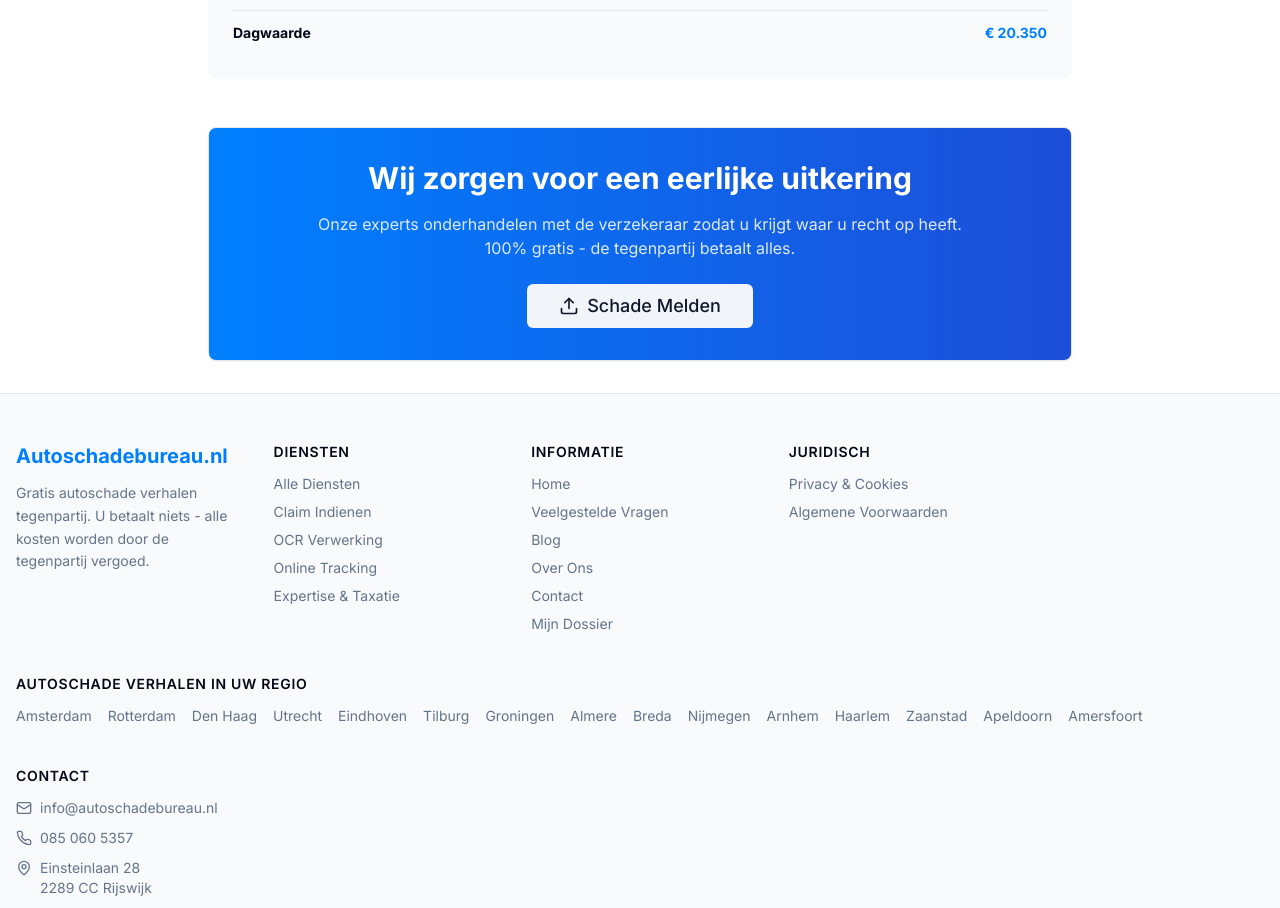
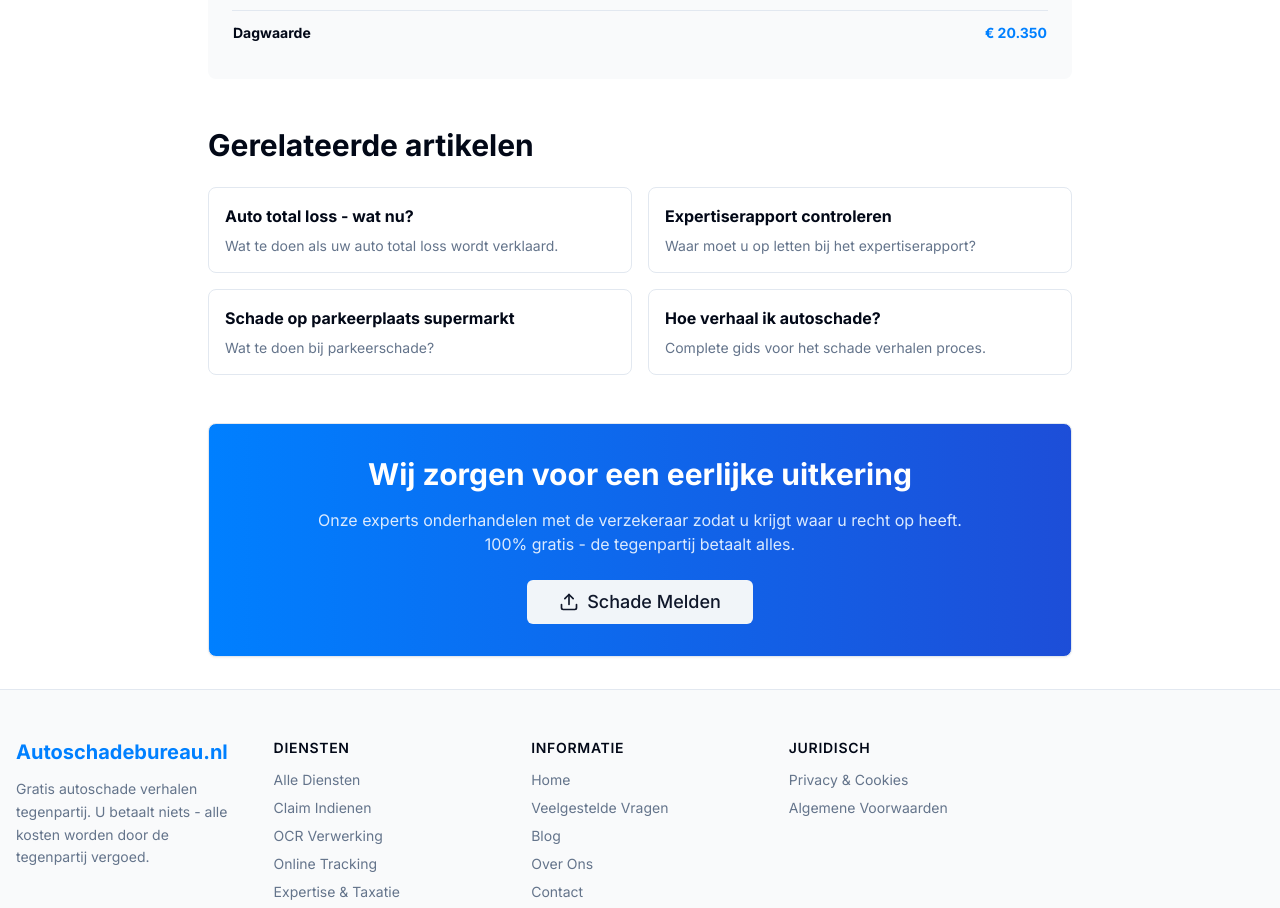
Before and after one commit to Championne/Gratisschadeverhalen.nl, a Next.js app: page /blog/dagwaarde-auto-berekenen in a window 1280 px wide. Shown: the part 2661-3569 px from the top of the page. Built offline with nearby package versions, Linux system fonts and the light colour scheme; no server answers.

Commit message:
Phase 2: Internal linking + structured data improvements

```diff
--- a/app/blog/autoschade-door-fietser/page.tsx
+++ b/app/blog/autoschade-door-fietser/page.tsx
@@ -198,6 +198,28 @@ export default function BlogPost() {
             </p>
           </section>
 
+          <section className="mb-12">
+            <h2 className="text-3xl font-bold mb-6">Gerelateerde artikelen</h2>
+            <div className="grid md:grid-cols-2 gap-4">
+              <Link href="/blog/schade-openstaand-portier" className="block p-4 border rounded-lg hover:border-primary transition-colors">
+                <h4 className="font-bold mb-2">Schade door openstaand portier</h4>
+                <p className="text-sm text-muted-foreground">Wie is aansprakelijk bij portierschade?</p>
+              </Link>
+              <Link href="/blog/schade-parkeerplaats-supermarkt" className="block p-4 border rounded-lg hover:border-primary transition-colors">
+                <h4 className="font-bold mb-2">Schade op parkeerplaats supermarkt</h4>
+                <p className="text-sm text-muted-foreground">Wat te doen bij parkeerschade en wie is aansprakelijk?</p>
+              </Link>
+              <Link href="/blog/wat-te-doen-na-ongeval" className="block p-4 border rounded-lg hover:border-primary transition-colors">
+                <h4 className="font-bold mb-2">Wat te doen na een ongeval?</h4>
+                <p className="text-sm text-muted-foreground">Checklist met alle stappen die u moet nemen.</p>
+              </Link>
+              <Link href="/blog/wa-verzekering-tegenpartij-claimen" className="block p-4 border rounded-lg hover:border-primary transition-colors">
+                <h4 className="font-bold mb-2">WA-verzekering tegenpartij claimen</h4>
+                <p className="text-sm text-muted-foreground">Hoe claimt u schade bij de verzekeraar van de ander?</p>
+              </Link>
+            </div>
+          </section>
+
         </div>
 
         <Card className="bg-gradient-to-r from-primary to-blue-700 text-white mt-12">
--- a/app/blog/dagwaarde-auto-berekenen/page.tsx
+++ b/app/blog/dagwaarde-auto-berekenen/page.tsx
@@ -224,6 +224,28 @@ export default function BlogPost() {
             </div>
           </section>
 
+          <section className="mb-12">
+            <h2 className="text-3xl font-bold mb-6">Gerelateerde artikelen</h2>
+            <div className="grid md:grid-cols-2 gap-4">
+              <Link href="/blog/auto-total-loss-wat-nu" className="block p-4 border rounded-lg hover:border-primary transition-colors">
+                <h4 className="font-bold mb-2">Auto total loss - wat nu?</h4>
+                <p className="text-sm text-muted-foreground">Wat te doen als uw auto total loss wordt verklaard.</p>
+              </Link>
+              <Link href="/blog/expertiserapport-controleren" className="block p-4 border rounded-lg hover:border-primary transition-colors">
+                <h4 className="font-bold mb-2">Expertiserapport controleren</h4>
+                <p className="text-sm text-muted-foreground">Waar moet u op letten bij het expertiserapport?</p>
+              </Link>
+              <Link href="/blog/schade-parkeerplaats-supermarkt" className="block p-4 border rounded-lg hover:border-primary transition-colors">
+                <h4 className="font-bold mb-2">Schade op parkeerplaats supermarkt</h4>
+                <p className="text-sm text-muted-foreground">Wat te doen bij parkeerschade?</p>
+              </Link>
+              <Link href="/blog/hoe-verhaal-ik-autoschade" className="block p-4 border rounded-lg hover:border-primary transition-colors">
+                <h4 className="font-bold mb-2">Hoe verhaal ik autoschade?</h4>
+                <p className="text-sm text-muted-foreground">Complete gids voor het schade verhalen proces.</p>
+              </Link>
+            </div>
+          </section>
+
         </div>
 
         {/* CTA */}
--- a/app/blog/schade-openstaand-portier/page.tsx
+++ b/app/blog/schade-openstaand-portier/page.tsx
@@ -182,6 +182,28 @@ export default function BlogPost() {
             </div>
           </section>
 
+          <section className="mb-12">
+            <h2 className="text-3xl font-bold mb-6">Gerelateerde artikelen</h2>
+            <div className="grid md:grid-cols-2 gap-4">
+              <Link href="/blog/autoschade-door-fietser" className="block p-4 border rounded-lg hover:border-primary transition-colors">
+                <h4 className="font-bold mb-2">Autoschade door fietser</h4>
+                <p className="text-sm text-muted-foreground">Wanneer is een fietser aansprakelijk voor schade aan uw auto?</p>
+              </Link>
+              <Link href="/blog/schade-parkeerplaats-supermarkt" className="block p-4 border rounded-lg hover:border-primary transition-colors">
+                <h4 className="font-bold mb-2">Schade op parkeerplaats supermarkt</h4>
+                <p className="text-sm text-muted-foreground">Wat te doen bij parkeerschade en wie is aansprakelijk?</p>
+              </Link>
+              <Link href="/blog/europees-schadeformulier-invullen" className="block p-4 border rounded-lg hover:border-primary transition-colors">
+                <h4 className="font-bold mb-2">Europees Schadeformulier invullen</h4>
+                <p className="text-sm text-muted-foreground">Stap-voor-stap uitleg voor het correct invullen.</p>
+              </Link>
+              <Link href="/blog/wat-te-doen-na-ongeval" className="block p-4 border rounded-lg hover:border-primary transition-colors">
+                <h4 className="font-bold mb-2">Wat te doen na een ongeval?</h4>
+                <p className="text-sm text-muted-foreground">Checklist met alle stappen die u moet nemen.</p>
+              </Link>
+            </div>
+          </section>
+
         </div>
 
         <Card className="bg-gradient-to-r from-primary to-blue-700 text-white mt-12">
--- a/app/blog/schade-parkeerplaats-supermarkt/page.tsx
+++ b/app/blog/schade-parkeerplaats-supermarkt/page.tsx
@@ -211,6 +211,28 @@ export default function BlogPost() {
             </div>
           </section>
 
+          <section className="mb-12">
+            <h2 className="text-3xl font-bold mb-6">Gerelateerde artikelen</h2>
+            <div className="grid md:grid-cols-2 gap-4">
+              <Link href="/blog/schade-openstaand-portier" className="block p-4 border rounded-lg hover:border-primary transition-colors">
+                <h4 className="font-bold mb-2">Schade door openstaand portier</h4>
+                <p className="text-sm text-muted-foreground">Wie is aansprakelijk bij portierschade?</p>
+              </Link>
+              <Link href="/blog/autoschade-door-fietser" className="block p-4 border rounded-lg hover:border-primary transition-colors">
+                <h4 className="font-bold mb-2">Autoschade door fietser</h4>
+                <p className="text-sm text-muted-foreground">Wanneer is een fietser aansprakelijk?</p>
+              </Link>
+              <Link href="/blog/dagwaarde-auto-berekenen" className="block p-4 border rounded-lg hover:border-primary transition-colors">
+                <h4 className="font-bold mb-2">Dagwaarde auto berekenen</h4>
+                <p className="text-sm text-muted-foreground">Hoe bepaalt u de waarde van uw auto?</p>
+              </Link>
+              <Link href="/blog/europees-schadeformulier-invullen" className="block p-4 border rounded-lg hover:border-primary transition-colors">
+                <h4 className="font-bold mb-2">Europees Schadeformulier invullen</h4>
+                <p className="text-sm text-muted-foreground">Stap-voor-stap uitleg voor het correct invullen.</p>
+              </Link>
+            </div>
+          </section>
+
         </div>
 
         <Card className="bg-gradient-to-r from-primary to-blue-700 text-white mt-12">
--- a/components/structured-data.tsx
+++ b/components/structured-data.tsx
@@ -66,6 +66,46 @@ export function StructuredData() {
       {
         '@type': 'City',
         name: 'Eindhoven',
+      },
+      {
+        '@type': 'City',
+        name: 'Tilburg',
+      },
+      {
+        '@type': 'City',
+        name: 'Groningen',
+      },
+      {
+        '@type': 'City',
+        name: 'Almere',
+      },
+      {
+        '@type': 'City',
+        name: 'Breda',
+      },
+      {
+        '@type': 'City',
+        name: 'Nijmegen',
+      },
+      {
+        '@type': 'City',
+        name: 'Arnhem',
+      },
+      {
+        '@type': 'City',
+        name: 'Haarlem',
+      },
+      {
+        '@type': 'City',
+        name: 'Zaanstad',
+      },
+      {
+        '@type': 'City',
+        name: 'Apeldoorn',
+      },
+      {
+        '@type': 'City',
+        name: 'Amersfoort',
       },
       {
         '@type': 'City',
```
Also changed, not shown: 1 other file (tests, documents, lock files or other folders).
